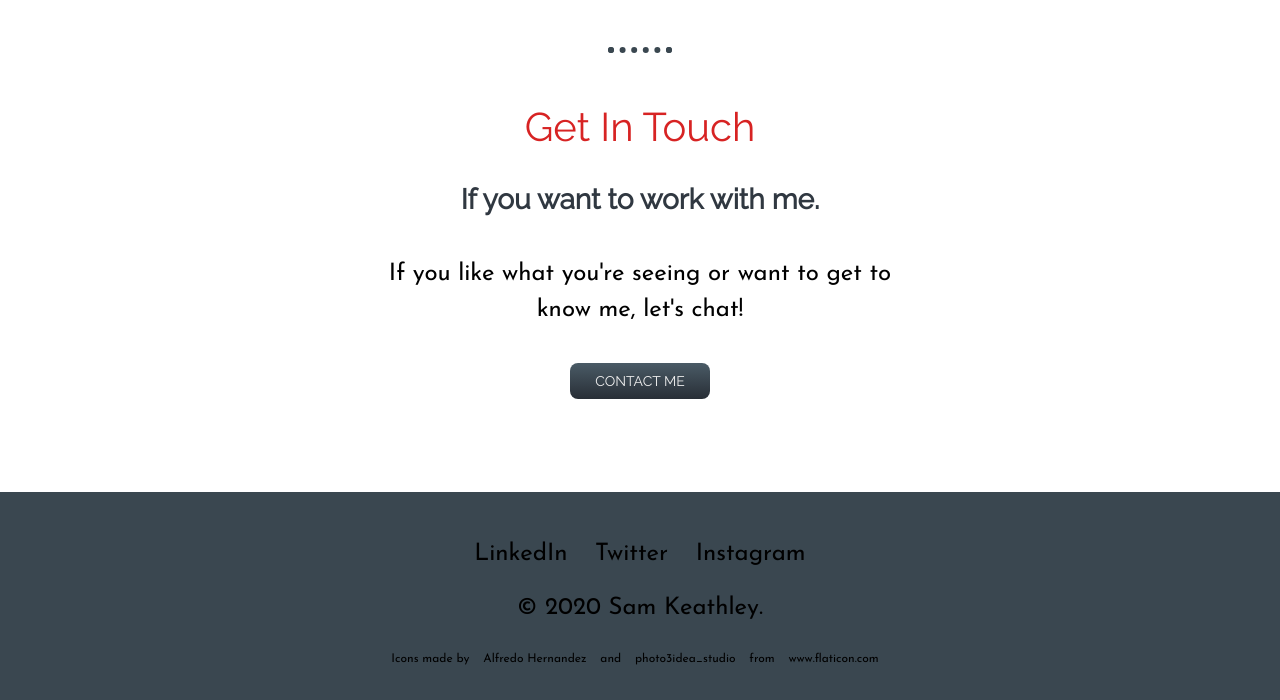
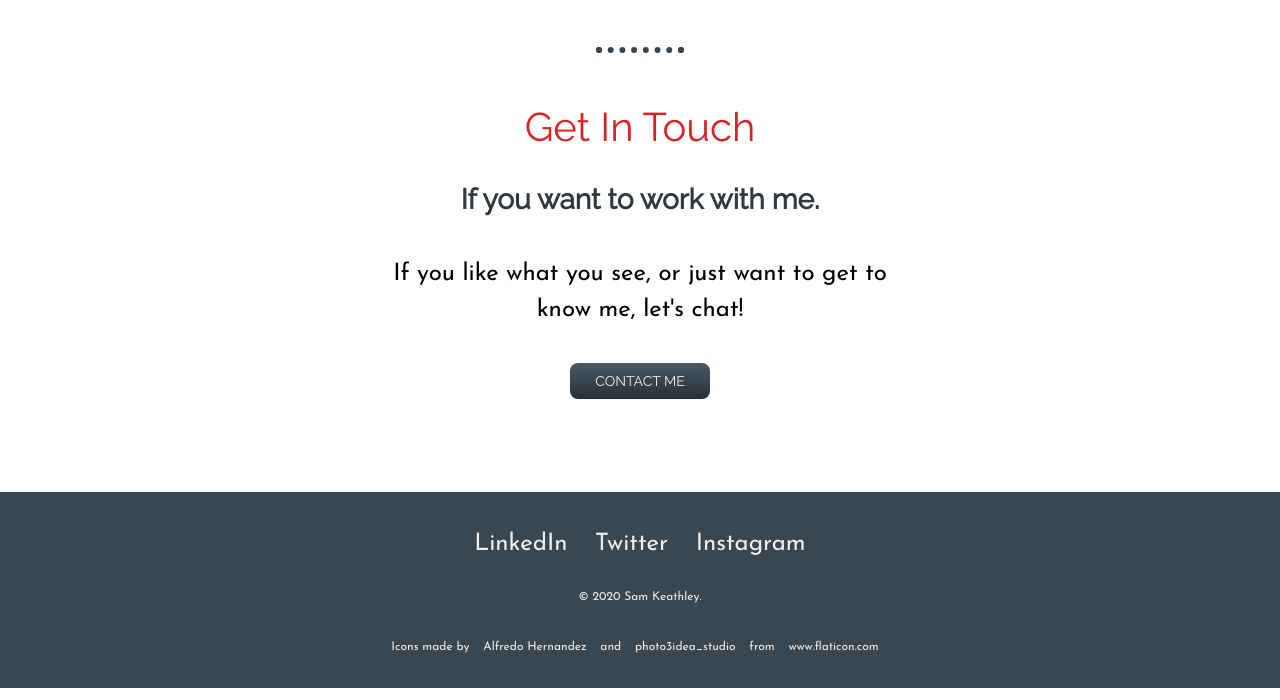
Before and after one commit to SamKeathley/CssPracticeSite, a plain HTML site: page index.html in a window 1280 px wide. Shown: the part 1824-2524 px from the top of the page. Drawn offline with Linux system fonts and the light colour scheme.

Commit message:
create README and organize style sheet

```diff
--- a/css/styles.css
+++ b/css/styles.css
@@ -46,7 +46,7 @@ p {
 hr {
   border: dotted #3a4750 6px;
   border-bottom: none;
-  width: 4%;
+  width: 6%;
   margin: 50px auto;
 }
 
@@ -61,29 +61,19 @@ hr {
   width: 10em;
 }
 
+.intro {
+  width: 30%;
+  margin: auto;
+}
+
 .middle-container {
   margin: 100px 0;
-}
-
-.bottom-container {
-  background-color: #3a4750;
-  padding: 50px 0 20px;
 }
 
 .skill-row {
   width: 50%;
   margin: 50px auto;
   text-align: left;
-}
-
-.intro {
-  width: 30%;
-  margin: auto;
-}
-
-.contact-message {
-  width: 40%;
-  margin: 40px auto;
 }
 
 .web-developer {
@@ -108,10 +98,25 @@ hr {
   bottom: 300px;
 }
 
+.bottom-container {
+  background-color: #3a4750;
+  padding: 40px 0 20px;
+  color: #eeeeee;
+}
+
+.contact-message {
+  width: 40%;
+  margin: 40px auto;
+}
+
 .icon-credit {
-  line-height: 0.5;
   text-decoration: none;
-  font-size: 12px;
+  font-size: 0.750rem;
+}
+
+.copyright {
+  font-size: 0.75rem;
+  padding: 20px 0;
 }
 
 .btn {
--- a/index.html
+++ b/index.html
@@ -4,7 +4,7 @@
     <meta charset="utf-8">
     <title>Sam Keathley</title>
     <link rel="stylesheet" href="css/styles.css">
-    <link rel="icon" href="favicon.ico">
+    <link rel="icon" href="images/favicon.ico">
     <link href="https://fonts.googleapis.com/css?family=Amatic+SC|Josefin+Sans|Raleway&display=swap" rel="stylesheet">
   </head>
 
@@ -28,7 +28,7 @@
         <h2>My Skills.</h2>
         <div class="skill-row">
           <img class="web-developer" src="images/browser.png" alt="browser-img">
-          <h3>Web Developer</h3>
+          <h3>Web Development</h3>
           <p>Lorem ipsum dolor sit amet, quis in duis, iaculis id felis. Consectetuer vestibulum, nunc urna lectus, erat ligula. Hendrerit nam, lectus ante, ut lorem eros.</p>
         </div>
         <div class="skill-row">
@@ -41,7 +41,7 @@
       <div class="contact-me">
         <h2>Get In Touch</h2>
         <h3>If you want to work with me.</h3>
-        <p class="contact-message">If you like what you're seeing or want to get to know me, let's chat!</p>
+        <p class="contact-message">If you like what you see, or just want to get to know me, let's chat!</p>
         <a class="btn" href="mailto:samncollette@gmail.com">CONTACT ME</a>
       </div>
     </div>
@@ -51,10 +51,8 @@
       <a class="footer-link" href="https://www.linkedin.com/in/sam-keathley/">LinkedIn</a>
       <a class="footer-link" href="https://twitter.com/SamKeathley">Twitter</a>
       <a class="footer-link" href="https://www.instagram.com/mouseratgimli/">Instagram</a>
-      <p>© 2020 Sam Keathley.</p>
-      <div class="icon-credit">
-        <p>Icons made by <a href="https://www.flaticon.com/authors/alfredo-hernandez" title="Alfredo Hernandez">Alfredo Hernandez</a> and <a href="https://www.flaticon.com/authors/photo3idea-studio" title="photo3idea_studio">photo3idea_studio</a> from <a href="https://www.flaticon.com/" title="Flaticon">www.flaticon.com</a></p>
-      </div>
+      <p class="copyright">© 2020 Sam Keathley.</p>
+      <p class="icon-credit">Icons made by <a href="https://www.flaticon.com/authors/alfredo-hernandez" title="Alfredo Hernandez">Alfredo Hernandez</a> and <a href="https://www.flaticon.com/authors/photo3idea-studio" title="photo3idea_studio">photo3idea_studio</a> from <a href="https://www.flaticon.com/" title="Flaticon">www.flaticon.com</a></p>
     </div>
   </body>
 </html>
```
Also changed, not shown: images/favicon.ico (renamed from favicon.ico), 1 other file.
